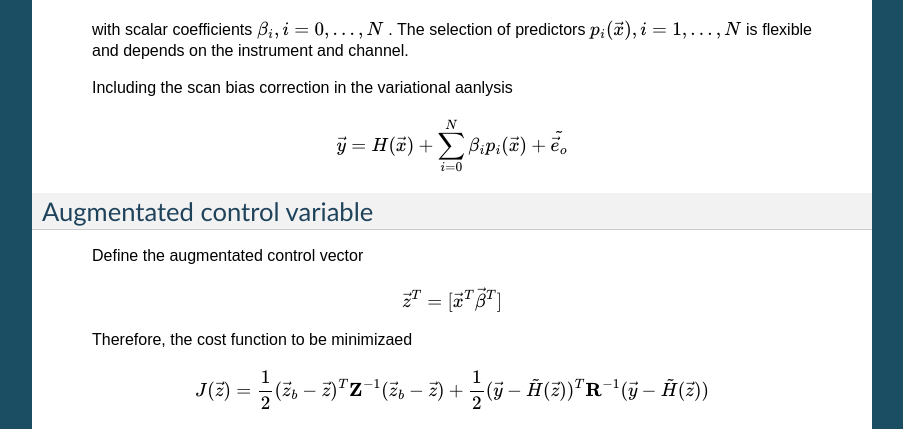
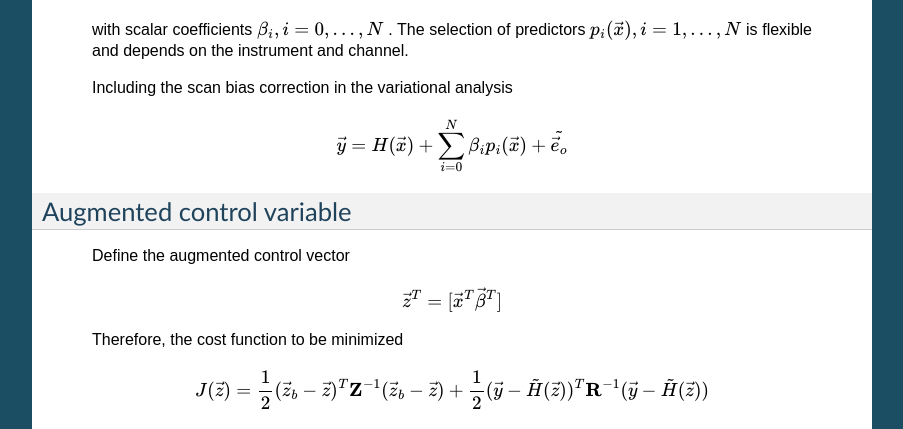
Before and after one commit to JCSDA/jedi-docs, a Sphinx documentation site: the page built from docs/jedi-components/ufo/varbc.rst, in a window 1280 px wide and 900 px high, scrolled down 2289 px. Shown: the part 242-671 px from the top of the window, without its empty margins (198-1101 px from the left). Built offline with Sphinx 7.4.7, drawn with Linux system fonts in a browser that asks for light colours; cross-references to code outside the pages are shown as plain code; some of the changed text lies outside the part shown.

Commit message:
fixes typos

```diff
--- a/docs/jedi-components/ufo/varbc.rst
+++ b/docs/jedi-components/ufo/varbc.rst
@@ -60,13 +60,13 @@ Incremental 3DVAR form
 Variation Observation Bias correction
 ^^^^^^^^^^^^^^^^^^^^^^^^^^^^^^^^^^^^^^^
 
-  Define the augmentated control vector
+  Define the augmented control vector
 
     .. math::
 
       \vec{z}^T = \lbrack \vec{x}^T \vec{\beta}^T \rbrack
 
-  Therefore, the cost function to be minimizaed
+  Therefore, the cost function to be minimized
 
     .. math::
 
@@ -155,25 +155,25 @@ Adaptive bias correction
       \vec{y} & = H(\vec{x}) + \vec{b}^{scan} + \vec{b}^{air}(\vec{x}, \vec{\beta}) + \tilde{\vec{e}_o} , \qquad \langle \tilde{\vec{e}_o} \rangle = 0 \\
               & = H(\vec{x}) + \vec{b}^{scan} + \beta_0 + \sum_{i=1}^{N} \beta_i p_i(\vec{x}) + \tilde{\vec{e}_o}
 
-  with scalar coefficients :math:`\beta_i, i = 0, . . . , N` . The selection of predictors :math:`p_i(\vec{x}), i = 1, . . . ,N`  is flexible and depends on the instrument and channel.
+  with scalar coefficients :math:`\beta_i, i = 0, . . . ,N` . The selection of predictors :math:`p_i(\vec{x}), i = 1, . . . ,N`  is flexible and depends on the instrument and channel.
 
-  Including the scan bias correction in the variational aanlysis
+  Including the scan bias correction in the variational analysis
 
     .. math::
 
         \vec{y} = H(\vec{x}) + \sum_{i=0}^{N} \beta_i p_i(\vec{x}) + \tilde{\vec{e}_o}
 
 
-Augmentated control variable
+Augmented control variable
 +++++++++++++++++++++++++++++++++++
 
-  Define the augmentated control vector
+  Define the augmented control vector
 
     .. math::
 
       \vec{z}^T = \lbrack \vec{x}^T \vec{\beta}^T \rbrack
 
-  Therefore, the cost function to be minimizaed
+  Therefore, the cost function to be minimized
 
     .. math::
 
```
Also changed, not shown: other parts of docs/jedi-components/ufo/varbc.rst (+2 -2 lines).
